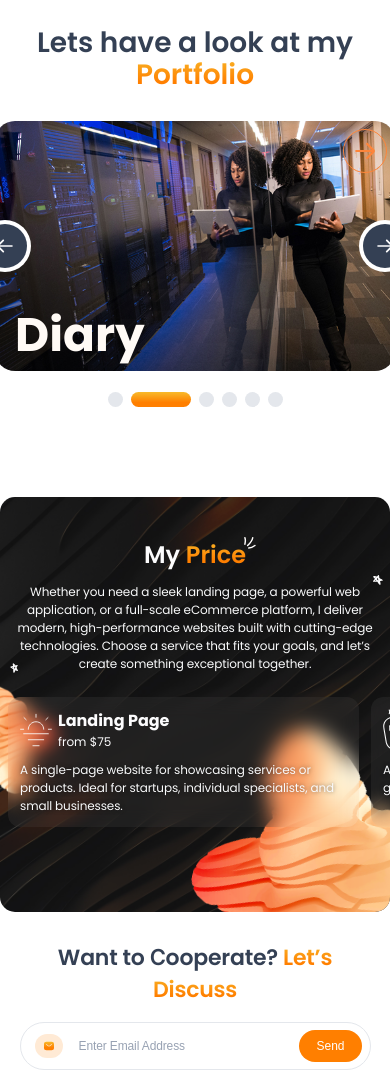
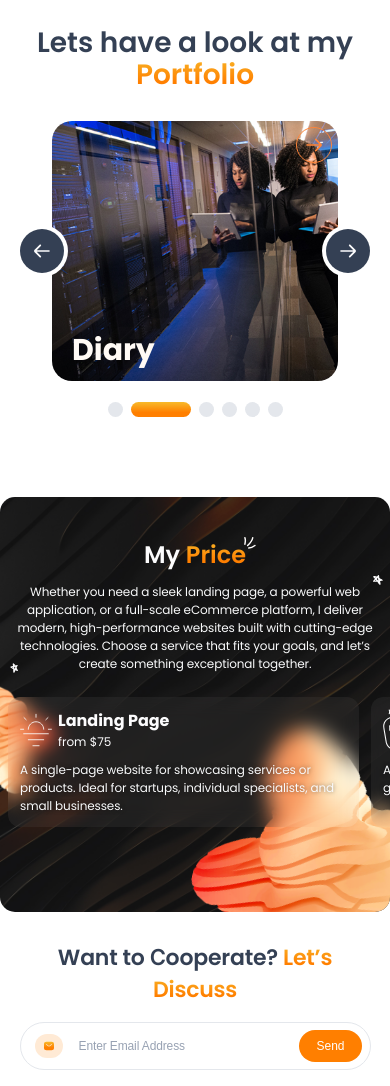
Before and after one commit to Isterya/my-portfolio, a React (Vite) app: page / in a window 390 px wide. Shown: the part 2463-3549 px from the top of the page. Built offline with nearby package versions, Linux system fonts and the light colour scheme.

Commit message:
style: adapt PortfolioCard component to xs breakpoint

```diff
--- a/src/components/portfolioCard/portfolioCard.scss
+++ b/src/components/portfolioCard/portfolioCard.scss
@@ -28,6 +28,11 @@
     height: 250px;
   }
 
+  @include respond(xs) {
+    width: 286px;
+    height: 260px;
+  }
+
   &:hover {
     transform: scale(1.02);
   }
@@ -49,13 +54,24 @@
     }
 
     @include respond(lg) {
-      font-size: 70px;
-      line-height: 105px;
+      font-size: 60px;
+      line-height: 95px;
     }
 
     @include respond(md) {
+      font-size: 52px;
+      line-height: 78px;
+    }
+
+    @include respond(sm) {
       font-size: 47px;
       line-height: 73px;
+    }
+
+    @include respond(xs) {
+      bottom: 10px;
+      font-size: 30px;
+      line-height: 42px;
     }
 
     .portfolio-card:hover & {
@@ -106,6 +122,12 @@
       height: 145px;
     }
 
+    @include respond(xs) {
+      width: 266px;
+      height: 120px;
+      padding: 0 16px 14px;
+    }
+
     .portfolio-card:hover & {
       opacity: 1;
       transform: translateY(0);
@@ -146,6 +168,11 @@
       font-size: 47px;
       line-height: 73px;
     }
+
+    @include respond(xs) {
+      font-size: 32px;
+      line-height: 46px;
+    }
   }
 
   &__description {
@@ -182,6 +209,10 @@
       font-size: 10px;
       line-height: 18px;
       max-width: 400px;
+    }
+
+    @include respond(xs) {
+      display: none;
     }
   }
 
@@ -231,6 +262,18 @@
       height: 44px;
     }
 
+    @include respond(xs) {
+      width: 36px;
+      height: 36px;
+      top: 6px;
+      right: 6px;
+
+      svg {
+        width: 16px;
+        height: 16px;
+      }
+    }
+
     &:hover {
       background: #fd853a;
 
@@ -245,3 +288,17 @@
     }
   }
 }
+
+@include respond(xs) {
+  .portfolio-card:hover {
+    .portfolio-card__overlay {
+      opacity: 0 !important;
+      transform: translateY(20px) !important;
+      pointer-events: none !important;
+    }
+
+    .portfolio-card__title {
+      opacity: 1 !important;
+    }
+  }
+}
```
